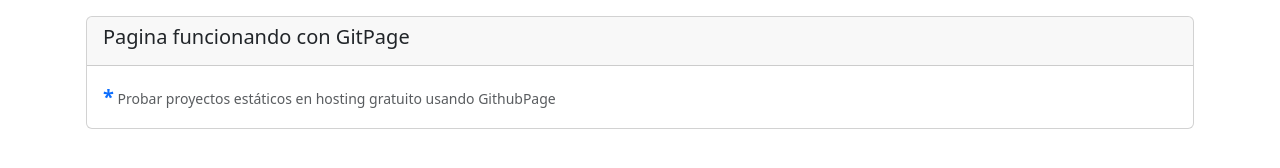
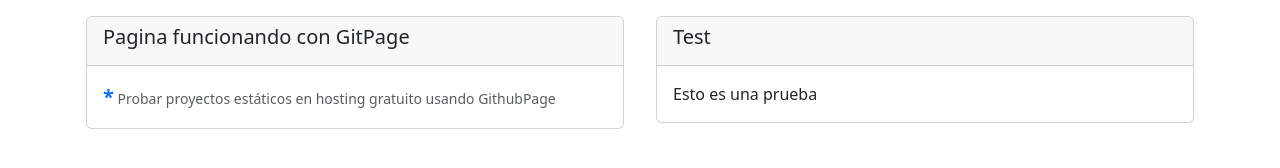
Before and after one commit to lcastrillon-Sisfo/eliminar-repo, a plain HTML site: page index.html in a window 1280 px wide. Drawn offline with nearby package versions, Linux system fonts and the light colour scheme.

Commit message:
nuevas modificaciones index

```diff
--- a/index.html
+++ b/index.html
@@ -31,6 +31,20 @@
                     </div>
                 </div>
             </div>
+
+            <div class="col p-3">
+              <div class="card">
+                  <div class="card-header">
+                      <h1 class="card-title fs-5">
+                          Test
+                      </h1>
+                  </div>
+
+                  <div class="card-body">
+                      Esto es una prueba
+                  </div>
+              </div>
+          </div>
         </div>
     </div>
 
```
